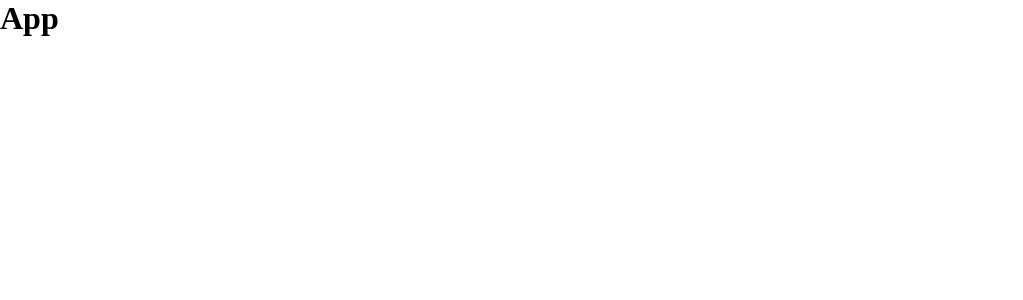
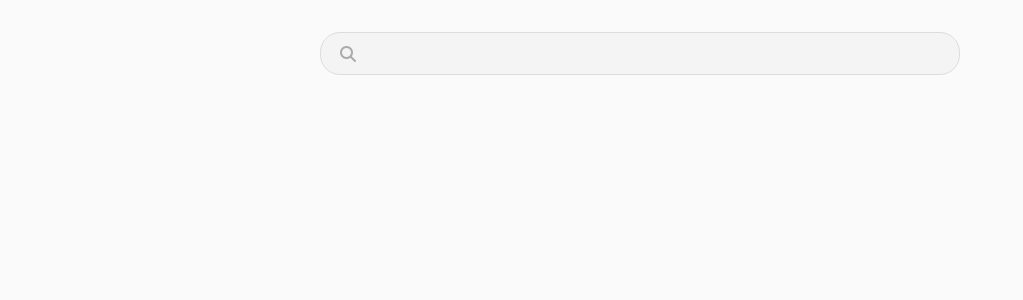
Before and after one commit to TarunJCole/ReactImageSearchAppExample, a React (Create React App) app: page / in a window 1280 px wide. Shown: the top 300 px of the page, without its empty margins (0-1023 px from the left). Built offline with nearby package versions, Linux system fonts and the light colour scheme.

Commit message:
basic setup + searchbar component

```diff
--- a/package.json
+++ b/package.json
@@ -27,5 +27,8 @@
       "last 1 firefox version",
       "last 1 safari version"
     ]
+  },
+  "devDependencies": {
+    "@fortawesome/fontawesome-free": "^5.9.0"
   }
 }
--- a/public/index.html
+++ b/public/index.html
@@ -6,7 +6,8 @@
         <meta name="viewport" content="width=device-width, initial-scale=1" />
         <meta name="theme-color" content="#000000" />
         <link rel="manifest" href="%PUBLIC_URL%/manifest.json" />
-        <title>React App</title>
+        <script src="https://kit.fontawesome.com/ef8bc9cbd5.js"></script>
+        <title>Image Search | ReactJS Image Search App</title>
     </head>
     <body>
         <noscript>You need to enable JavaScript to run this app.</noscript>
--- a/src/App.css
+++ /dev/null
@@ -1,16 +0,0 @@
-/* reset */
-* {
-    margin: 0;
-    padding: 0;
-}
-
-/* box sizing */
-html {
-    box-sizing: border-box;
-}
-
-*,
-*:before,
-*:after {
-    box-sizing: inherit;
-}
--- a/src/App.js
+++ b/src/components/App.js
@@ -1,12 +1,14 @@
 // Main App
 import React, { Component } from "react";
-import "./App.css";
+import "../style/App.css";
+
+import Searchbar from "./Searchbar";
 
 export default class App extends Component {
     render() {
         return (
             <div>
-                <h1>App</h1>
+                <Searchbar />
             </div>
         );
     }
--- /dev/null
+++ b/src/components/Searchbar.js
@@ -0,0 +1,12 @@
+import React, { Component } from "react";
+
+export default class Searchbar extends Component {
+    render() {
+        return (
+            <div class="searchbar">
+                <i className="fas fa-search" />
+                <input type="text" />
+            </div>
+        );
+    }
+}
--- a/src/index.js
+++ b/src/index.js
@@ -1,6 +1,6 @@
 import React from "react";
 import ReactDOM from "react-dom";
 
-import App from "./App";
+import App from "./components/App";
 
 ReactDOM.render(<App />, document.querySelector("#root"));
--- /dev/null
+++ b/src/style/App.css
@@ -0,0 +1,58 @@
+/* vars */
+html {
+    --dark-color: #333;
+    --light-color: #f4f4f4;
+    --border-color: #ddd;
+    --bg-color: #fafafa;
+}
+
+/* reset */
+* {
+    margin: 0;
+    padding: 0;
+}
+
+/* setup */
+html {
+    box-sizing: border-box;
+    font-family: "Trebuchet MS", "Lucida Sans Unicode", "Lucida Grande",
+        "Lucida Sans", Arial, sans-serif;
+    background: var(--bg-color);
+}
+
+*,
+*:before,
+*:after {
+    box-sizing: inherit;
+}
+
+/* searchbar */
+.searchbar {
+    text-align: center;
+    width: 50%;
+    margin: 2rem auto;
+    position: relative;
+}
+
+.searchbar input {
+    width: 100%;
+    padding: 10px 45px;
+    font-size: 1.1rem;
+    border: 1px solid var(--border-color);
+    background: var(--light-color);
+    color: var(--dark-color);
+    outline: none;
+    border-radius: 20px;
+    transition: background 0.4s ease;
+}
+
+.searchbar input:hover {
+    background: #dedede;
+}
+
+.searchbar i {
+    position: absolute;
+    top: 33%;
+    left: 20px;
+    color: #aaa;
+}
```
Also changed, not shown: 1 other file (tests, documents, lock files or other folders).
